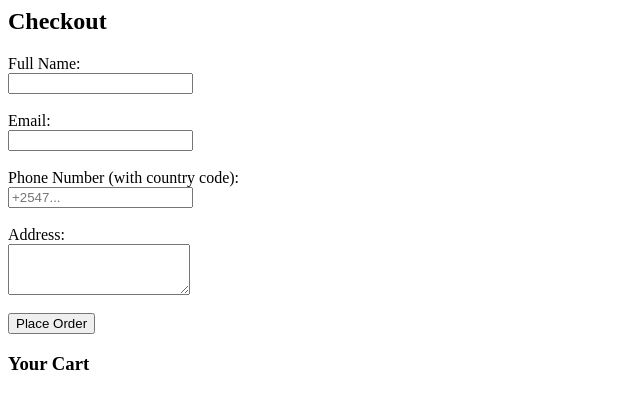
After one commit to Polymathh/TotoPal, a Django app: page /checkout/ in a window 1280 px wide. The commit adds this page. Shown: the top 409 px of the page, without its empty margins (0-640 px from the left). Run offline with Django 5.2, Linux system fonts and the light colour scheme; data that the repository does not hold is empty.

Commit message:
initial commit

```diff
--- a/totopal/totoStore/admin.py
+++ b/totopal/totoStore/admin.py
@@ -1,5 +1,7 @@
 from django.contrib import admin
-from .models import Product, ProductMedia
+from .models import Product, ProductMedia , CartItem, Order
 # Register your models here.
 admin.site.register(Product)
 admin.site.register(ProductMedia)
+admin.site.register(CartItem)
+admin.site.register(Order)
--- /dev/null
+++ b/totopal/totoStore/templates/store/checkout.html
@@ -0,0 +1,25 @@
+<h2>Checkout</h2>
+
+<form method="POST">
+  {% csrf_token %}
+  <label for="full_name">Full Name:</label><br>
+  <input type="text" name="full_name" id="full_name" required><br><br>
+
+  <label for="email">Email:</label><br>
+  <input type="email" name="email" id="email" required><br><br>
+
+  <label for="phone">Phone Number (with country code):</label><br>
+  <input type="text" name="phone" id="phone" placeholder="+2547..." required><br><br>
+
+  <label for="address">Address:</label><br>
+  <textarea name="address" id="address" rows="3" required></textarea><br><br>
+
+  <button type="submit">Place Order</button>
+</form>
+
+<h3>Your Cart</h3>
+<ul>
+  {% for item in cart_items %}
+    <li>{{ item.product.name }} - {{ item.quantity }} x ${{ item.product.price }}</li>
+  {% endfor %}
+</ul>
--- /dev/null
+++ b/totopal/totoStore/templates/store/checkout_success.html
@@ -0,0 +1,3 @@
+<h2>Thank you for your order!</h2>
+<p>We’ve received your order and will contact you shortly via phone or email.</p>
+<a href="/">Back to Home</a>
--- a/totopal/totoStore/urls.py
+++ b/totopal/totoStore/urls.py
@@ -2,5 +2,9 @@ from django.urls import path
 from . import views
 
 urlpatterns = [
-    path('', views.home, name='home')
+    path('', views.home, name='home'),
+    path('cart/', views.view_cart, name='view_cart'),
+    path('add-to-cart/<product>', views.add_to_cart, name='add_to_cart'),
+    path('checkout/', views.checkout, name='checkout'),
+    path('checkout/success', views.checkout_success, name='checkout_success'),
 ]
--- /dev/null
+++ b/totopal/totoStore/utils.py
@@ -0,0 +1,4 @@
+def get_session_key(request):
+    if not request.session.session_key:
+        request.session.create()
+    return request.session.session_key
--- a/totopal/totoStore/views.py
+++ b/totopal/totoStore/views.py
@@ -1,5 +1,6 @@
-from django.shortcuts import render
-from .models import Product
+from django.shortcuts import render, redirect, get_object_or_404
+from .models import Product, CartItem, Order
+from django.views.decorators.csrf import csrf_protect
 
 # Create your views here.
 def home(request):
@@ -14,3 +15,60 @@ def home(request):
         product.used_colors = used_colors
 
     return render(request, 'store/home.html', {'products': products})
+
+def get_session_key(request):
+    if not request.session.session_key:
+        request.session.create()
+    return request.session.session_key
+
+
+def add_to_cart(request, product):
+    session_key = get_session_key(request)
+    product = get_object_or_404(Product, product)
+    cart_item, created = CartItem.objects.get_or_create(session_key=session_key)
+
+    if not created:
+        cart_item.quantity += 1
+    cart_item.save()
+
+    return redirect('view_cart')
+
+def view_cart(request):
+    session_key = get_session_key(request)
+    cart_items = CartItem.objects.filter(session_key=session_key)
+    return render(request, 'store/cart.html', {'cart_items': cart_items})
+
+@csrf_protect
+def checkout(request):
+    session_key = get_session_key(request)
+    cart_items = CartItem.objects.filter(session_key=session_key)
+
+    if request.method == 'POST':
+        # Collect the form data
+        full_name = request.POST.get('full_name')
+        email = request.POST.get('email')
+        phone = request.POST.get('phone')
+        address = request.POST.get('address')
+        pay_now = 'pay_now' in request.POST
+
+        # Save order to the database
+        Order.objects.create(
+            session_key=session_key,
+            full_name=full_name,
+            email=email,
+            phone=phone,
+            address=address,
+            pay_now=pay_now
+        )
+
+        #Clear the cart after checkout
+        cart_items.delete()
+
+        return redirect('checkout_success')
+
+    return render(request, 'store/checkout.html', {
+        'cart_items': cart_items
+    })
+
+def checkout_success(request):
+    return render(request, 'store/checkout_success.html')
```
Also changed, not shown: totopal/totoStore/models.py (+18 -0 lines), totopal/totoStore/templates/store/cart.html (added, +11 -0 lines), totopal/totoStore/templates/store/home.html (+19 -0 lines), totopal/totoStore/migrations/0004_order_cartitem.py (added), totopal/totoStore/migrations/0005_order_full_name_order_pay_now_alter_order_email_and_more.py (added).
